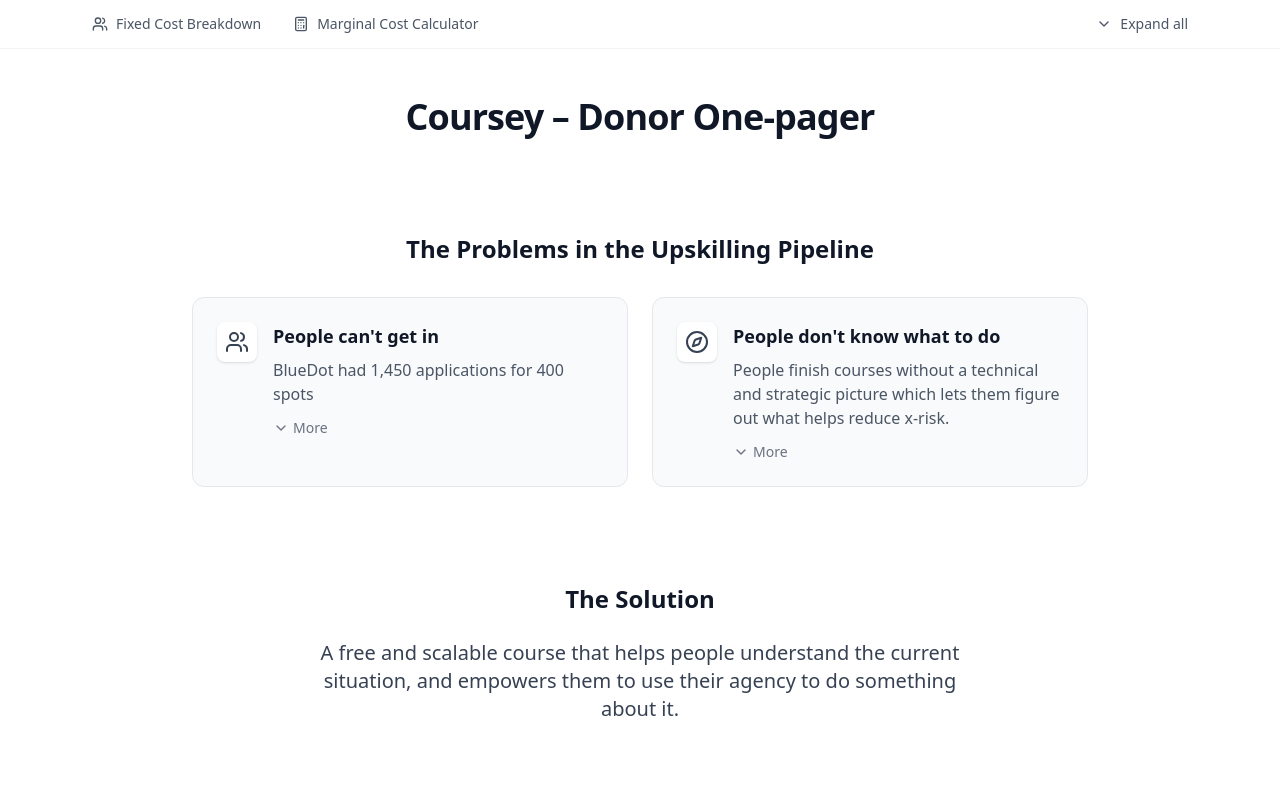
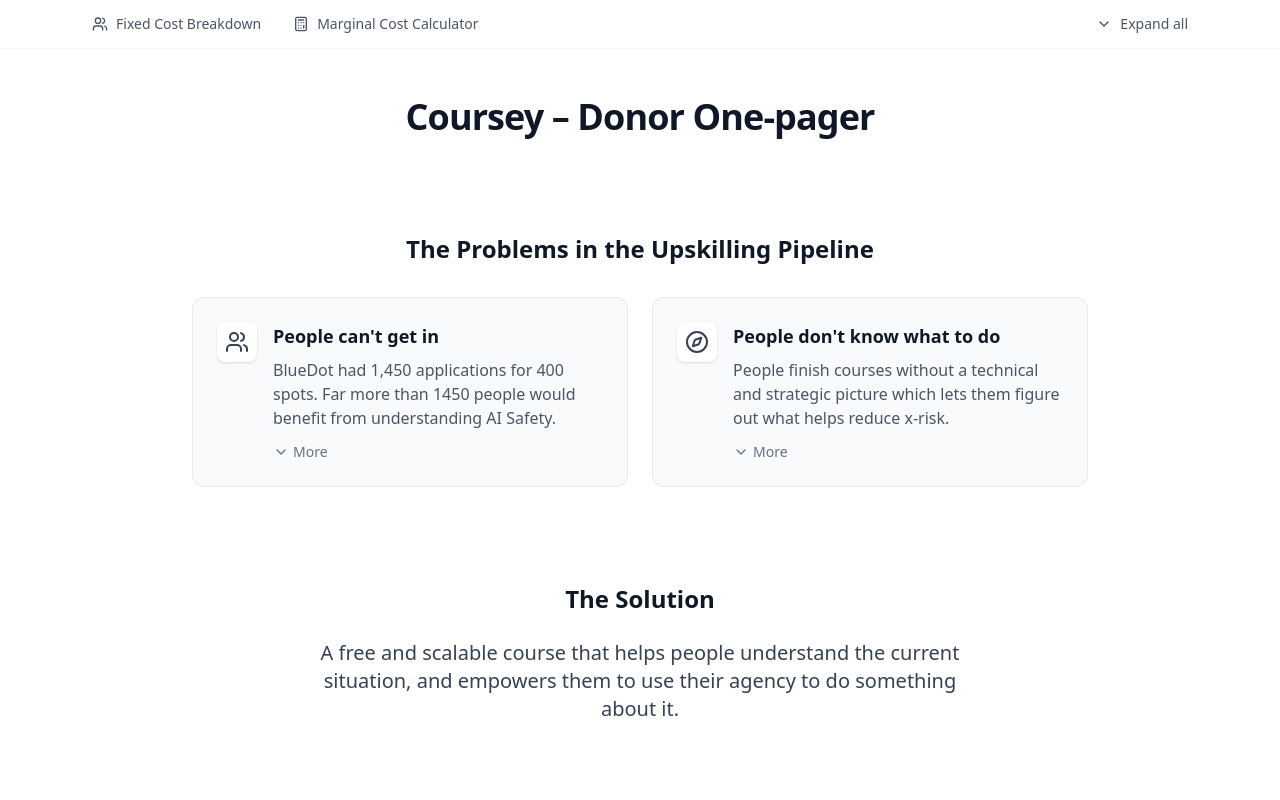
Before and after one commit to lucbrinkman/coursey-onepager, a React (Vite) app: page / in a window 1280 px wide. Shown: the top 800 px of the page. Built offline with nearby package versions, Linux system fonts and the light colour scheme.

Commit message:
Update textContent.js

```diff
--- a/textContent.js
+++ b/textContent.js
@@ -46,7 +46,7 @@ export const problemsSection = {
     {
       // PROBLEM 1: Not enough capacity in existing programs
       headline: "People can't get in",
-      text: "BlueDot had 1,450 applications for 400 spots",
+      text: "BlueDot had 1,450 applications for 400 spots. Far more than 1450 people would benefit from understanding AI Safety.",
       detail: "And many more than those 1,450 want to understand things about AI safety. There isn't a scalable solution to help people get clarity on the problem. With a marginal cost per user of 400 USD, BlueDot is already rejecting many people, and demand is growing rapidly.",
     },
     {
```
